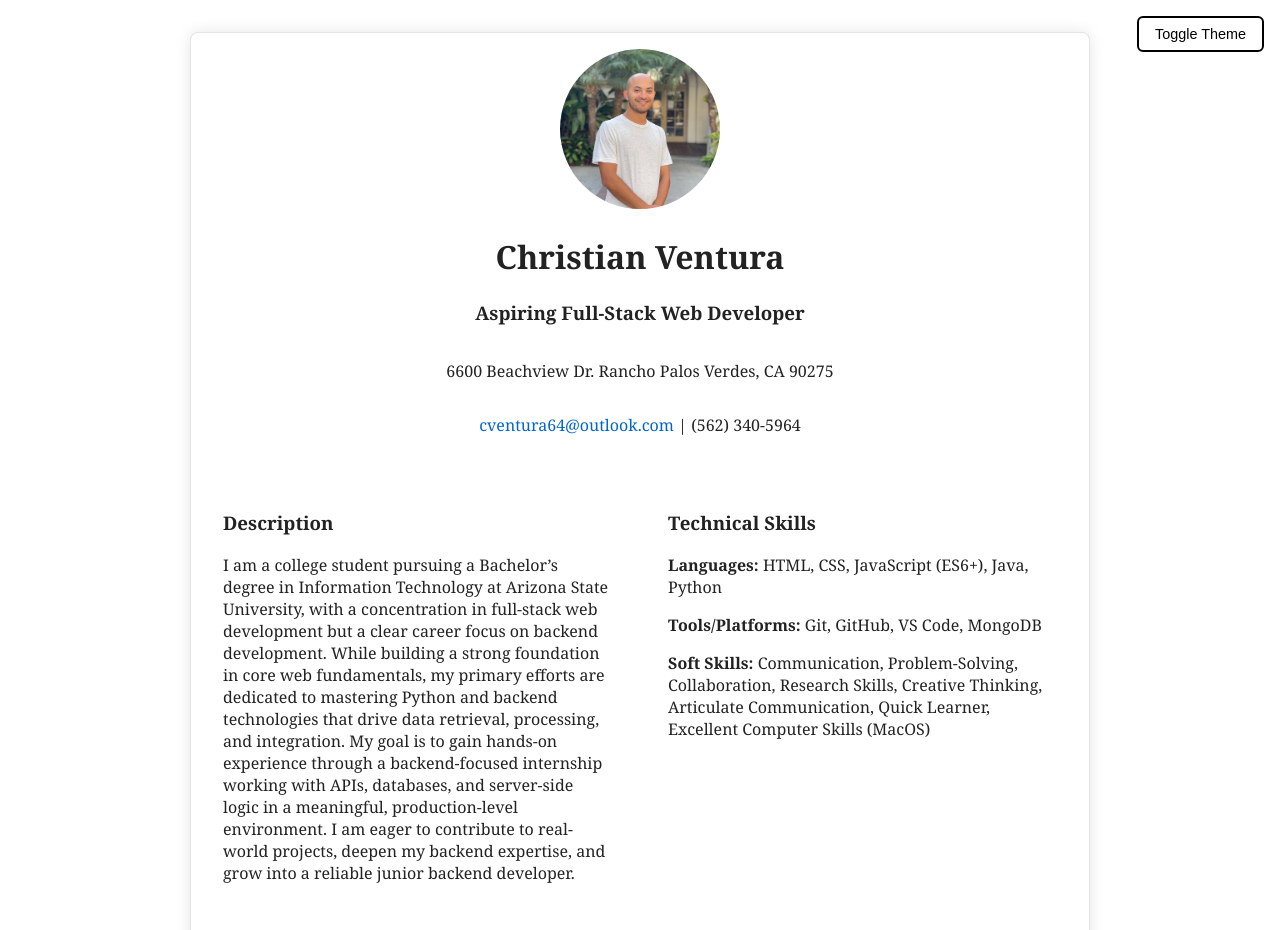
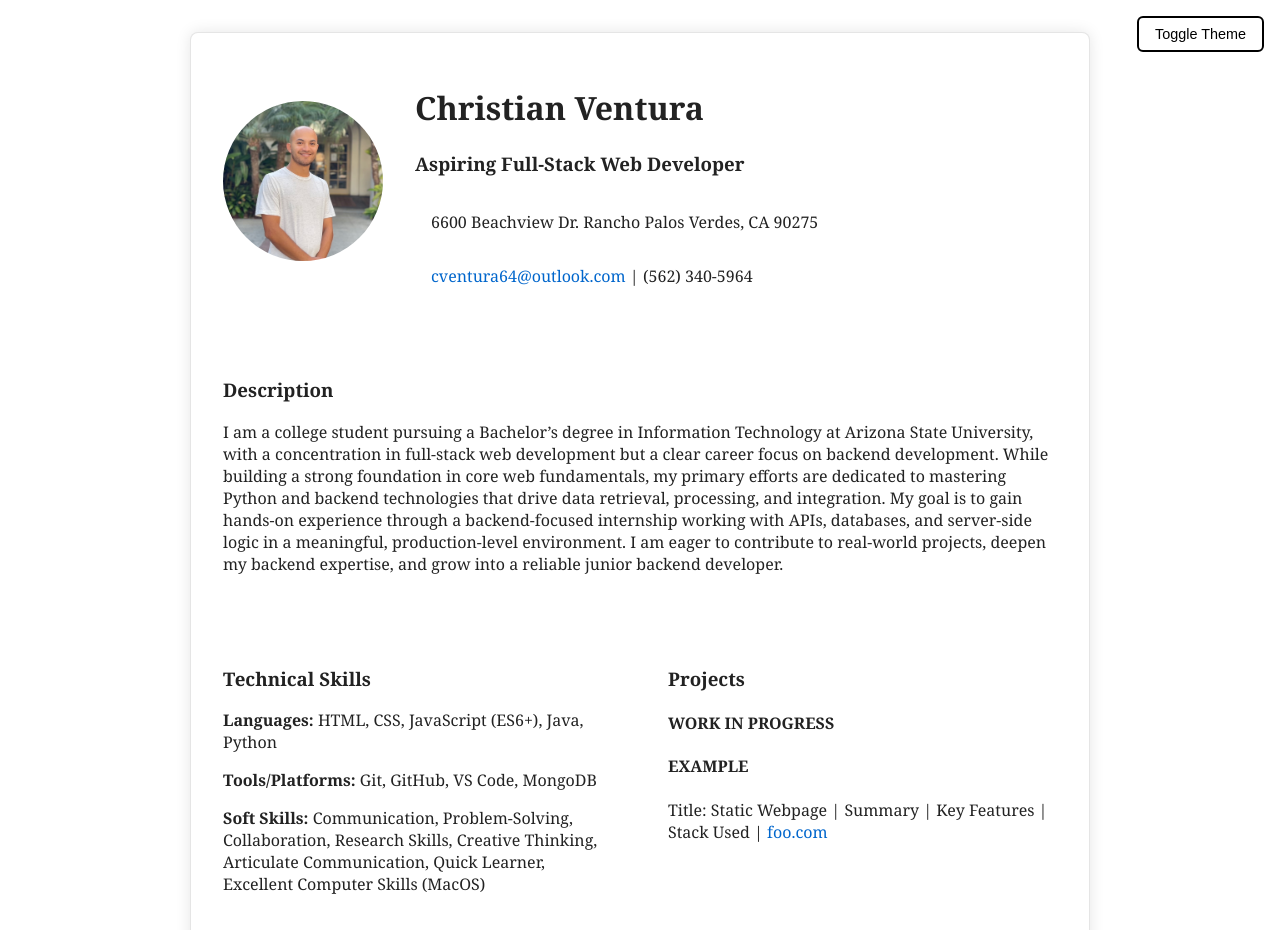
Before and after one commit to ventura-christian/HTML-Resume, a plain HTML site: page index.html in a window 1280 px wide. Shown: the top 930 px of the page. Drawn offline with Linux system fonts and the light colour scheme.

Commit message:
adjusted the layout so that the description will sit above the other four sections

```diff
--- a/styles.css
+++ b/styles.css
@@ -31,20 +31,38 @@ body {
   transition: background 0.3s ease, color 0.3s ease;
 }
 
+header {
+  display: block;
+  text-align: center;
+  padding: 1rem;
+}
+
+header img {
+  width: 150px;
+  height: auto;
+  border-radius: 50%;
+}
+
+header div:nth-child(2) {
+  margin-top: 1rem;
+}
+
 a {
   color: #0066cc;
   text-decoration: none;
 }
+
 a:visited {
   color: #5a3d99;
 }
 
+/* Base mobile-first layout: single column */
 .resume {
   width: 100%;
   max-width: var(--max-width);
   background-color: var(--bg-light);
   display: grid;
-  grid-template-columns: 1fr;
+  grid-template-columns: 1fr; /* Mobile: one column */
   gap: 1.5rem;
   border-radius: 8px;
   box-sizing: border-box;
@@ -62,13 +80,47 @@ footer {
   text-align: center;
 }
 
+/* Tablet & desktop layout */
 @media (min-width: 768px) {
   .resume {
-    grid-template-columns: 1fr 1fr;
+    grid-template-columns: 1fr 1fr; /* Two equal columns */
+    grid-template-rows: auto auto auto;
+    gap: 1.5rem;
   }
+
+  /* Header, footer, and description span full width */
   header,
-  footer {
+  footer,
+  .description {
     grid-column: span 2;
+  }
+
+  /* Header layout */
+  header {
+    display: flex;
+    align-items: center;
+    justify-content: space-between;
+    text-align: left;
+  }
+
+  header div:nth-child(1) {
+    flex: 0 0 auto;
+    margin-right: 2rem;
+  }
+
+  header div:nth-child(2) {
+    flex: 1;
+    margin-top: 0;
+  }
+
+  /* Four boxes below description */
+  .technical-skills,
+  .projects,
+  .education,
+  .experience {
+    background: rgba(255, 255, 255, 0.05);
+    padding: var(--padding);
+    border-radius: 8px;
   }
 }
 
@@ -120,6 +172,7 @@ body[data-theme='dark'] .resume {
 body[data-theme='dark'] a {
   color: #66aaff;
 }
+
 body[data-theme='dark'] a:visited {
   color: #cba6ff;
 }
```
Also changed, not shown: index.html (+0 -1 lines).
